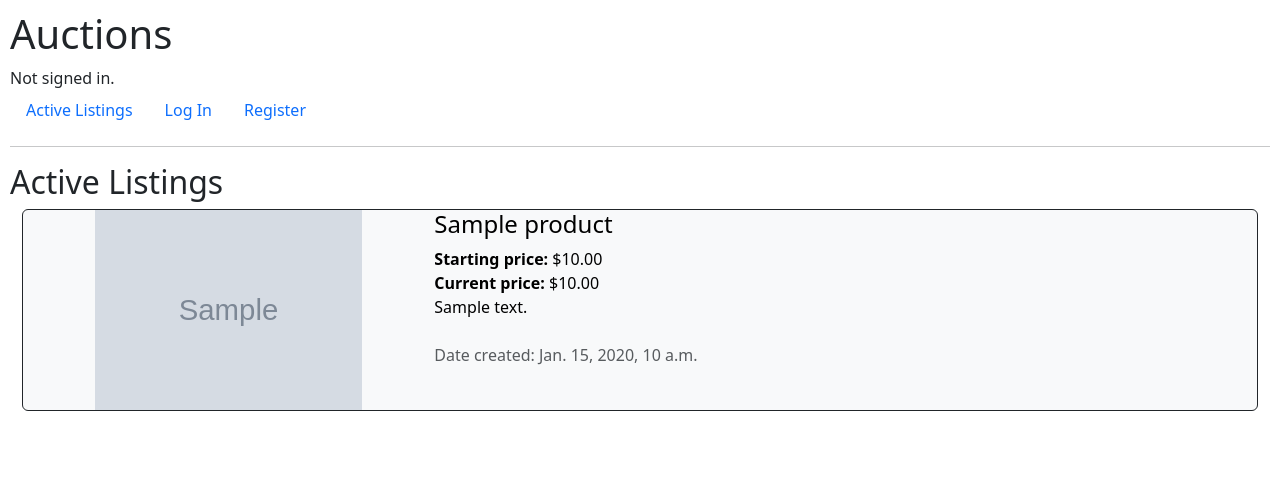
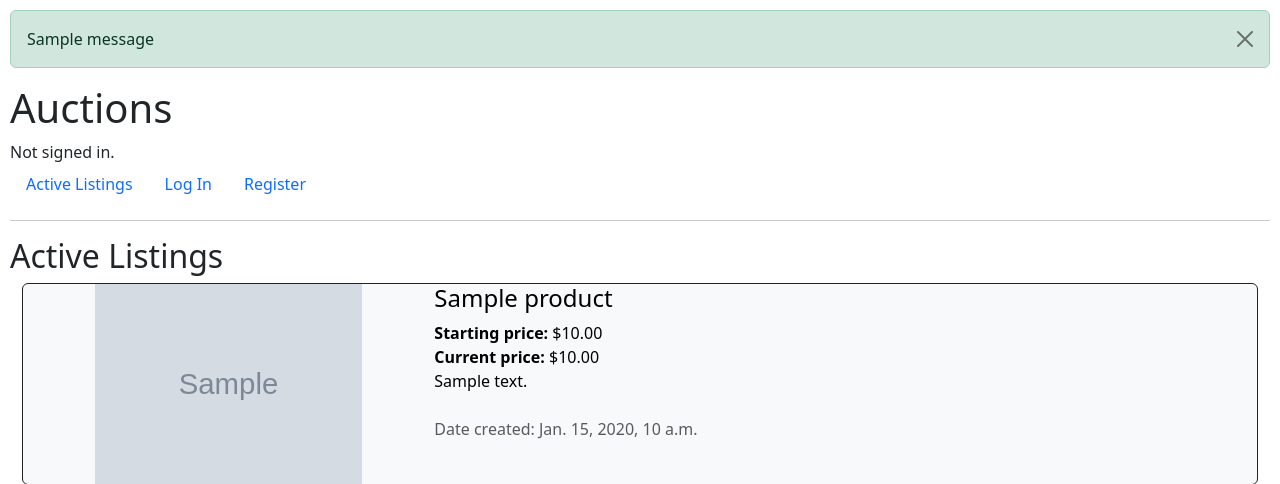
Before and after one commit to khoaxuantu/E-commerce_auction_site, a Django app: page / in a window 1280 px wide. Shown: the top 484 px of the page. Run offline with Django 3.2, Linux system fonts and the light colour scheme; tables that the repository leaves empty hold one stand-in row (values such as "Sample post"); grey boxes marked "Sample" are stand-in pictures; one stand-in notice (Sample message) is shown.

Commit message:
Add flash messages

```diff
--- /dev/null
+++ b/auctions/templates/include/messages.html
@@ -0,0 +1,10 @@
+{% if messages %}
+    {% for message in messages %}
+    <div class="container-fluid p-0">
+        <div class="alert {{ message.tags }} alert-dismissible" role="alert" >
+            <button type="button" class="btn-close" data-bs-dismiss="alert" aria-label="Close"></button>
+            {{ message }}
+        </div>
+    </div>
+    {% endfor %}
+{% endif %}
--- a/auctions/templates/layouts/layout.html
+++ b/auctions/templates/layouts/layout.html
@@ -9,6 +9,7 @@
         <link href="{% static 'auctions/styles.css' %}" rel="stylesheet">
     </head>
     <body>
+        {% include 'include/messages.html' %}
         <h1>Auctions</h1>
         <div>
             {% if user.is_authenticated %}
--- a/auctions/views.py
+++ b/auctions/views.py
@@ -1,5 +1,6 @@
 from django.contrib.auth import authenticate, login, logout
 from django.contrib.auth.decorators import login_required
+from django.contrib import messages
 from django.db import IntegrityError
 from django.http import HttpResponse, HttpResponseRedirect
 from django.shortcuts import render, get_object_or_404
@@ -100,7 +101,7 @@ def add_comment(request, product_id):
                            date_added=datetime.datetime.now())
         new_cmt = CommentForm(request.POST, instance=pre_cmt)
         new_cmt.save()
-
+    messages.success(request, 'Comment added.')
     return HttpResponseRedirect(reverse('listings', args=(product_id,)))
 
 
@@ -119,8 +120,10 @@ def create_listing(request):
             new_prod.price_cur = price
             new_prod.save()
             form.save_m2m()
+            messages.success(request, 'Your listing is created.')
         else:
             print(form.errors)
+            messages.error(request, 'Invalid input!')
             return render(request, "auctions/create_listing.html", {
                 "form": form
             })
@@ -146,6 +149,7 @@ def listing_page(request, product_id):
     else:
         firstBid = False
 
+    # Add a new bid
     if request.method == "POST":
         new_init_bid = Bidinglist(user=profile, product=product_detail,
                              bid_time= datetime.date.today())
@@ -157,9 +161,11 @@ def listing_page(request, product_id):
                 product_detail.price_cur = new_price
                 product_detail.save()
             new_bid.save()
+            messages.success(request, 'Place bid successfully!')
             return HttpResponseRedirect(reverse('listings', args=(product_id,)))
         else:
             print(new_bid.errors)
+            messages.error(request, 'Invalid bid!')
             return render(request, "auctions/listings.html", {
                 "product": Product.objects.get(pk=product_id),
                 'bidform': new_bid,
@@ -193,6 +199,8 @@ def close_bid(request, product_id, winner_id):
     product_detail.delete()
     new_archive_prod.save()
 
+    messages.info(request, f'Listing closed! The winner is {winner.username}\
+                   (id: {winner.id})')
     return HttpResponseRedirect(reverse('archive product', args=(product_id,)))
 
 
@@ -228,7 +236,7 @@ def addto_watchlist(request, product_id):
     profile = request.user
 
     profile.watchlist.add(product_detail)
-
+    messages.success(request, 'Added to your watchlist!')
     return HttpResponseRedirect(reverse('listings', args=(product_id,)))
 
 
@@ -237,4 +245,5 @@ def delete_from_watchlist(request, product_id, user_id):
     watchlist_record = Watchlist.objects.filter(product_id=product_id, user_id=user_id)
     watchlist_record.delete()
 
+    messages.info(request, 'Removed from your watchlist!')
     return HttpResponseRedirect(reverse('listings', args=(product_id,)))
```
